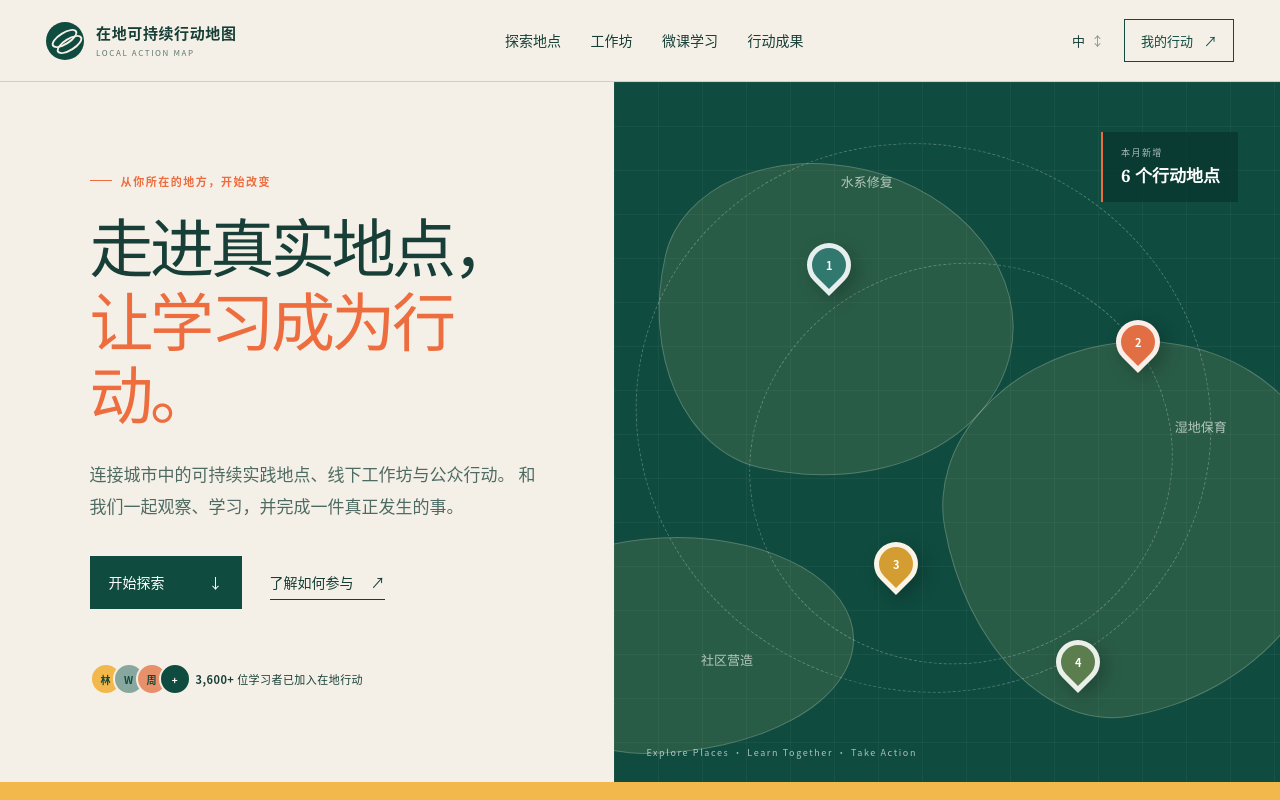
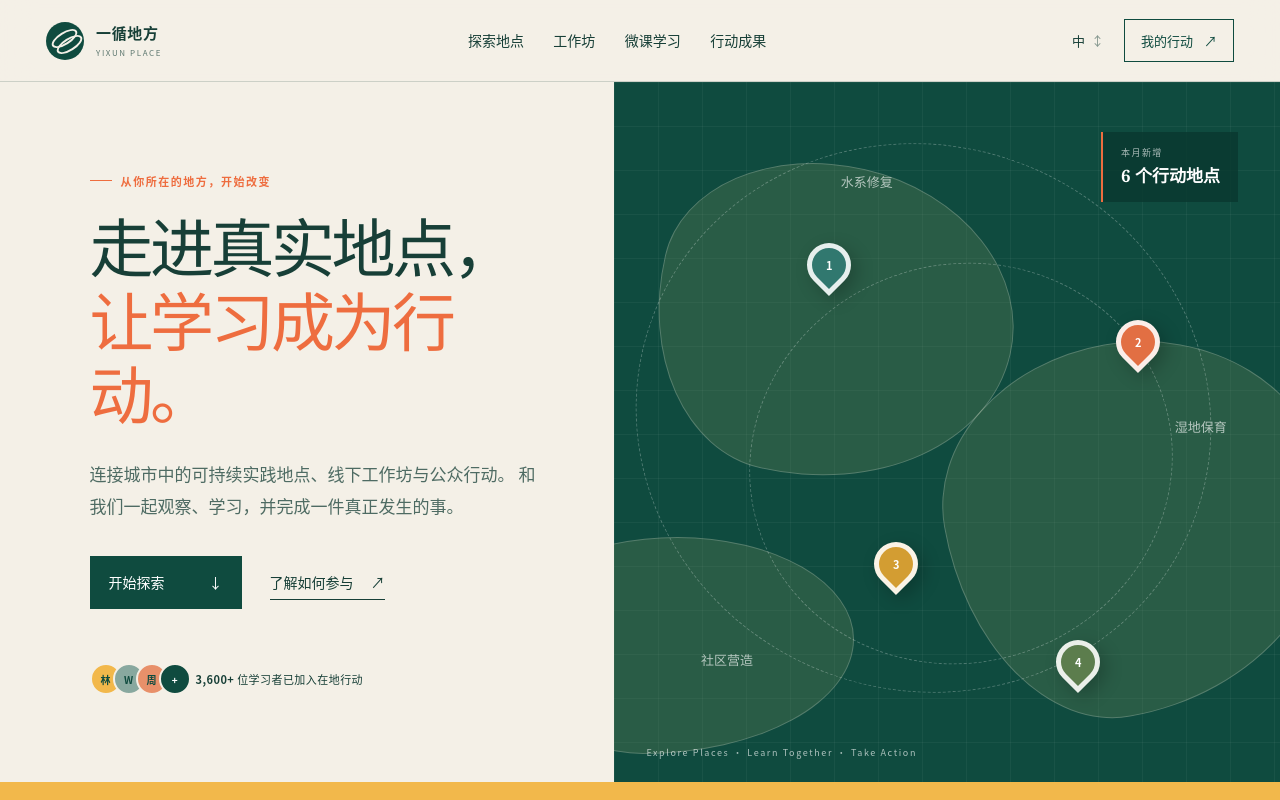
Before and after one commit to Adrian-stig/Yixun, a Next.js app: page / in a window 1280 px wide. Shown: the top 800 px of the page. Built offline with nearby package versions, Linux system fonts and the light colour scheme.

Commit message:
Rename brand to YIXUN PLACE

```diff
--- a/app/layout.tsx
+++ b/app/layout.tsx
@@ -7,7 +7,7 @@ export async function generateMetadata(): Promise<Metadata> {
   const host = requestHeaders.get("x-forwarded-host") ?? requestHeaders.get("host") ?? "localhost:3000";
   const protocol = requestHeaders.get("x-forwarded-proto") ?? (host.startsWith("localhost") ? "http" : "https");
   const origin = `${protocol}://${host}`;
-  const title = "在地可持续行动地图";
+  const title = "一循地方 · YIXUN PLACE";
   const description = "探索真实地点，共同学习可持续发展，并把知识变成发生在身边的行动。";
 
   return {
--- a/app/page.tsx
+++ b/app/page.tsx
@@ -129,8 +129,8 @@ export default function Home() {
             <b />
           </span>
           <span>
-            <strong>在地可持续行动地图</strong>
-            <small>LOCAL ACTION MAP</small>
+            <strong>一循地方</strong>
+            <small>YIXUN PLACE</small>
           </span>
         </a>
 
@@ -450,18 +450,18 @@ export default function Home() {
           <div className="footer-brand">
             <a className="brand" href="#top">
               <span className="brand-mark inverse" aria-hidden="true"><i /><b /></span>
-              <span><strong>在地可持续行动地图</strong><small>LOCAL ACTION MAP</small></span>
+              <span><strong>一循地方</strong><small>YIXUN PLACE</small></span>
             </a>
             <p>探索地方 · 共同学习 · 采取行动</p>
           </div>
           <div className="footer-links">
             <div><strong>参与</strong><a href="#places">探索地点</a><a href="#workshops">工作坊</a><a href="#learning">线上微课</a></div>
             <div><strong>关于</strong><a href="#impact">项目成果</a><button onClick={() => setToast("合作咨询入口将在下一版本开放")}>机构合作</button><button onClick={() => setToast("志愿者招募即将开放")}>成为志愿者</button></div>
-            <div><strong>联系</strong><span>hello@localaction.map</span><span>上海 · 中国</span></div>
+            <div><strong>联系</strong><span>hello@yixun.place</span><span>上海 · 中国</span></div>
           </div>
         </div>
         <div className="footer-bottom section-shell">
-          <span>© 2026 Local Action Map</span>
+          <span>© 2026 YIXUN PLACE</span>
           <span>为更可持续的地方共同学习</span>
         </div>
       </footer>
```
Also changed, not shown: 1 other file (tests, documents, lock files or other folders).
